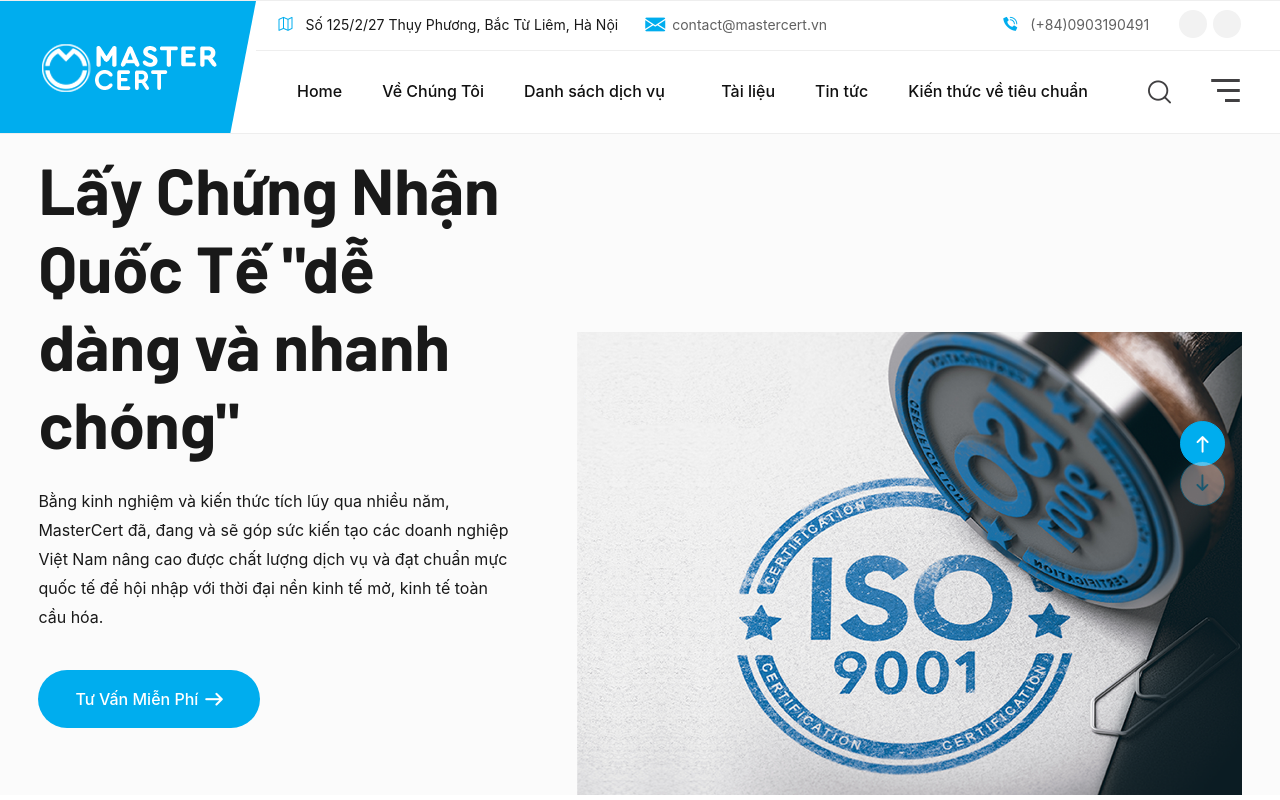
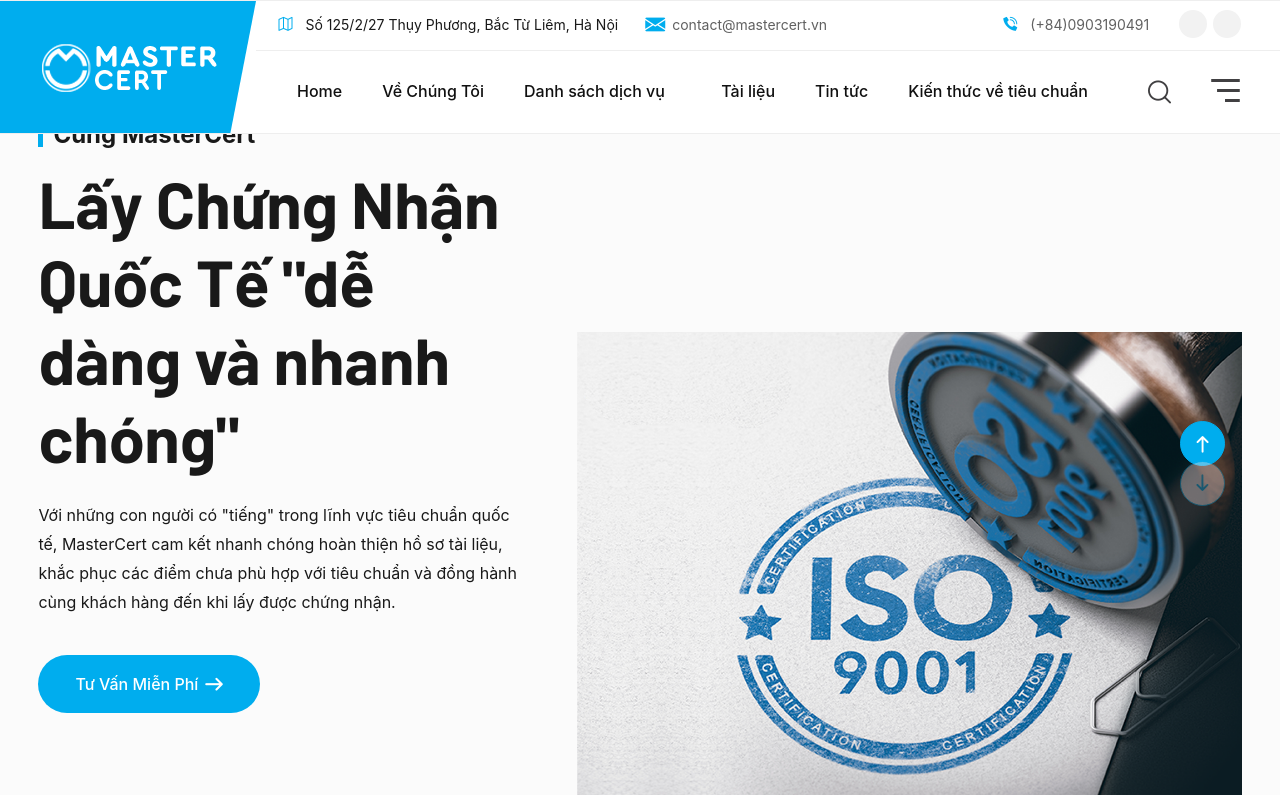
Before and after one commit to katetan3001/ISO_Agency_WebBlog, a React (Create React App) app: page / in a window 1280 px wide. Shown: the top 800 px of the page. Built offline with nearby package versions, Linux system fonts and the light colour scheme; some icons are missing; a web font is replaced by a local one.

Commit message:
cap nhat them

```diff
--- a/src/components/home/FlatSlider.jsx
+++ b/src/components/home/FlatSlider.jsx
@@ -13,7 +13,7 @@ export default function FlatSlider() {
                                 <div className="slider-left-content">
                                     <h3>Cùng MasterCert</h3>
                                     <h2>Lấy Chứng Nhận Quốc Tế "dễ dàng và nhanh chóng"</h2>
-                                    <p>Bằng kinh nghiệm và kiến thức tích lũy qua nhiều năm, MasterCert đã, đang và sẽ góp sức kiến tạo các doanh nghiệp Việt Nam nâng cao được chất lượng dịch vụ và đạt chuẩn mực quốc tế để hội nhập với thời đại nền kinh tế mở, kinh tế toàn cầu hóa.</p>
+                                    <p>Với những con người có "tiếng" trong lĩnh vực tiêu chuẩn quốc tế, MasterCert cam kết nhanh chóng hoàn thiện hồ sơ tài liệu, khắc phục các điểm chưa phù hợp với tiêu chuẩn và đồng hành cùng khách hàng đến khi lấy được chứng nhận.</p>
                                     <div className="button-slider">
                                         <a href="contact.html" className="button readmore">Tư Vấn Miễn Phí</a>
                                     </div>
```
